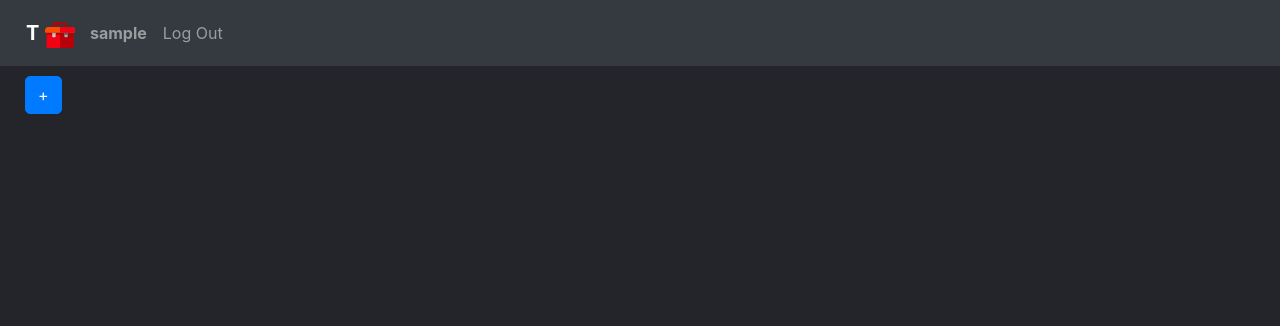
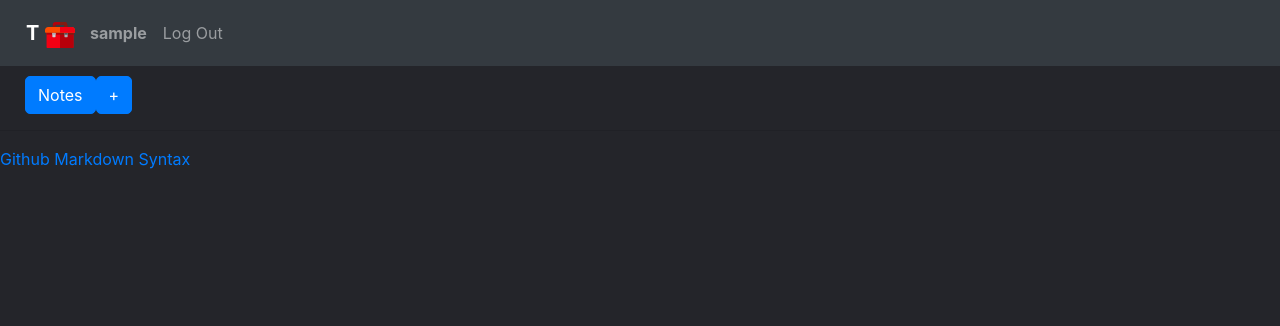
Before and after one commit to sabihdordab/simple-toolbox, a Django app: page /notepad/ in a window 1280 px wide. Shown: the top 326 px of the page. Run offline with Django 4.2, Linux system fonts and the light colour scheme; the visitor is signed in with stand-in values (Sample User, id 1); some libraries are stand-ins or nearby versions.

Commit message:
create index.js abd add add-new-note div into index.html

```diff
--- a/notepad/templates/notepad/index.html
+++ b/notepad/templates/notepad/index.html
@@ -8,12 +8,22 @@
 {% block style %}
     <link rel="stylesheet" href="{% static 'notepad/styles.css'%}">
 {% endblock %}
+{% block js %}
+    <script src="{% static 'notepad/index.js'%}"></script>
+{% endblock%}
 
 {% block body %}
     <div class="container">
+        <a href="" class="btn btn-primary">Notes</a>
         <a class="btn btn-primary">+</a>
     </div>
     <div id="notes">
 
     </div>
+    <div id="add-new-note">
+
+
+        <hr>
+        <a href="https://help.github.com/en/github/writing-on-github/basic-writing-and-formatting-syntax">Github Markdown Syntax</a>
+    </div>
 {% endblock %}
```
Also changed, not shown: notepad/static/notepad/index.js (added).
